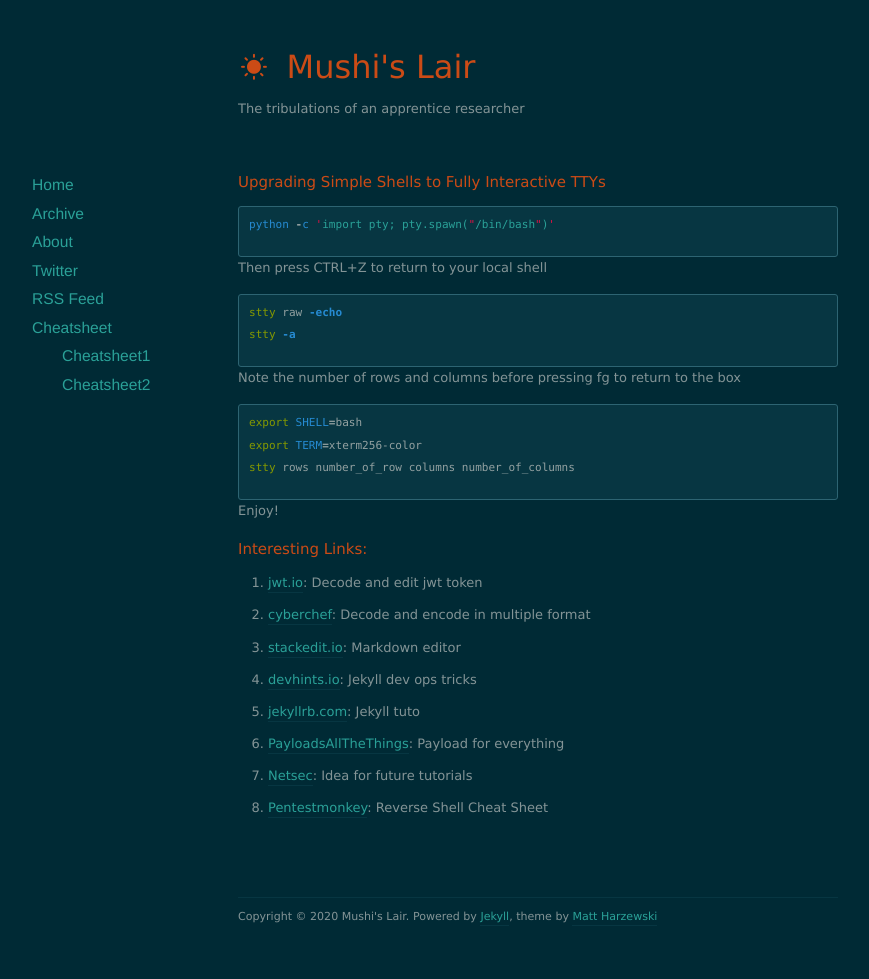
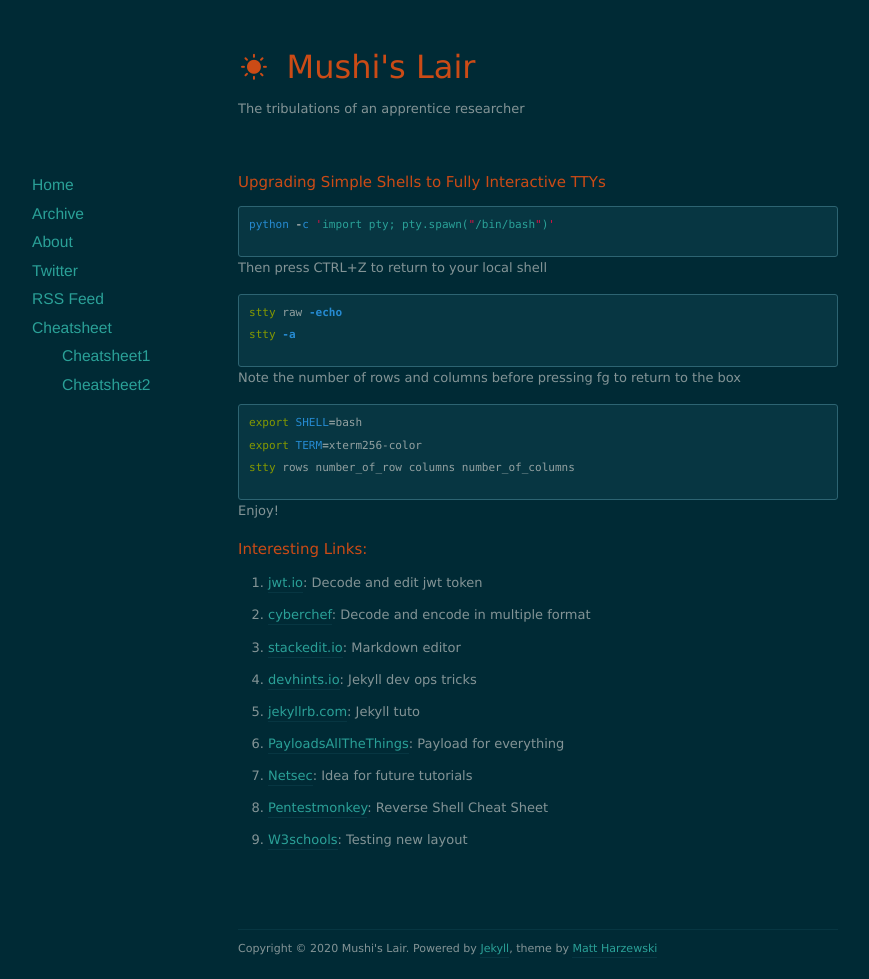
Before and after one commit to Mushi-mushi/mushi-mushi.github.io, a Jekyll site: the page built from cheat/index.markdown, in a window 1280 px wide. Shown: the whole page, without its empty margins (102-971 px from the left). Built offline with Jekyll 4.4.1, drawn with Linux system fonts in a browser that asks for light colours; nearby versions of some CDN libraries; before the commit the page ends 947 px from its top, so only the background shows below that.

Commit message:
Update index.markdown

```diff
--- a/cheat/index.markdown
+++ b/cheat/index.markdown
@@ -36,6 +36,7 @@ Interesting Links:
 - [PayloadsAllTheThings][link7]: Payload for everything
 - [Netsec][link8]: Idea for future tutorials
 - [Pentestmonkey][link9]: Reverse Shell Cheat Sheet
+- [W3schools][link10]: Testing new layout
 
 [link1]:https://jwt.io/
 [link2]:http://jekyllrb.com
@@ -46,3 +47,4 @@ Interesting Links:
 [link7]:https://github.com/swisskyrepo/PayloadsAllTheThings
 [link8]:https://netsec.ws/?p=376
 [link9]:http://pentestmonkey.net/cheat-sheet/shells/reverse-shell-cheat-sheet
+[link10]:https://www.w3schools.com/howto/tryit.asp?filename=tryhow_css_subnav
```
